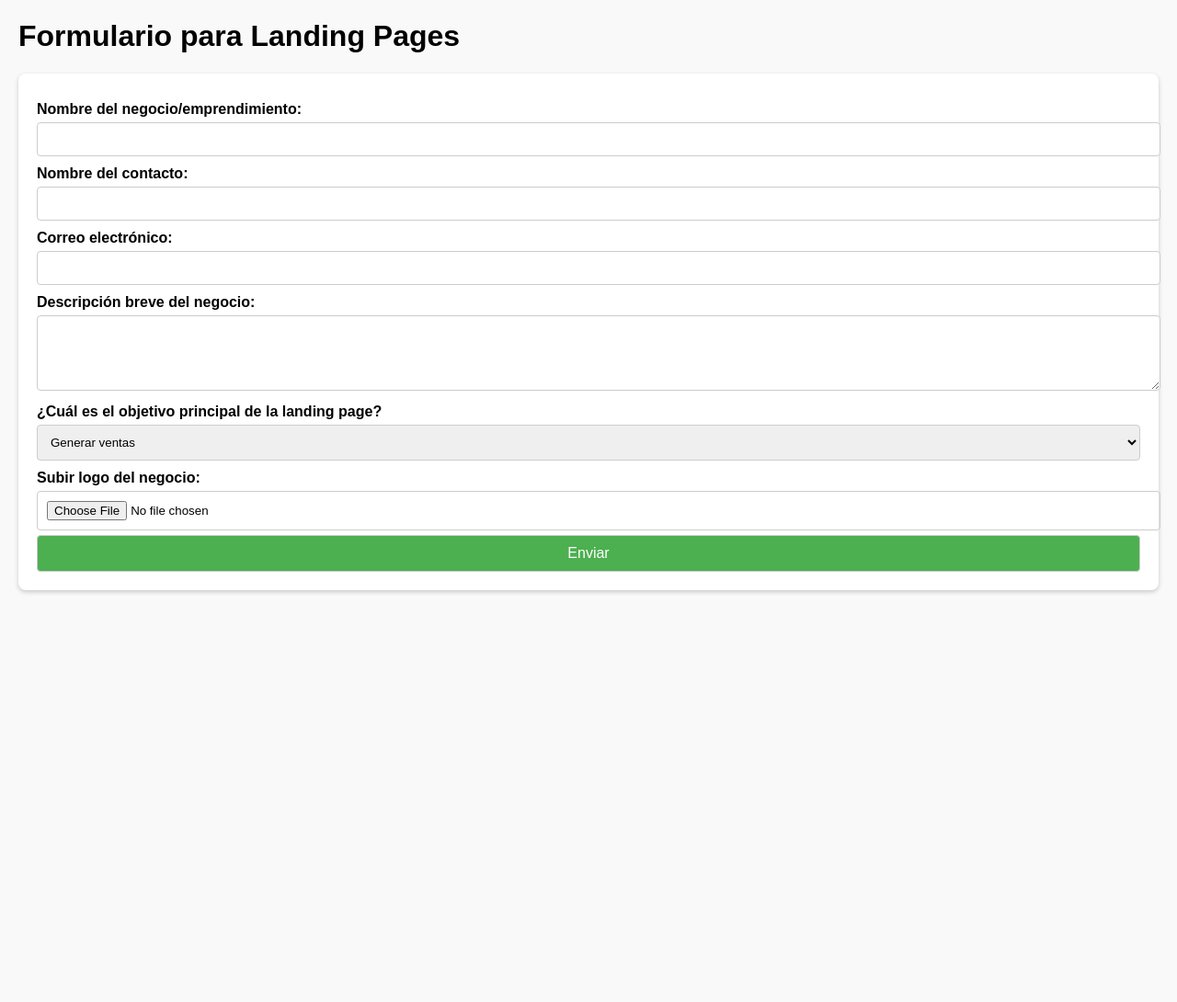
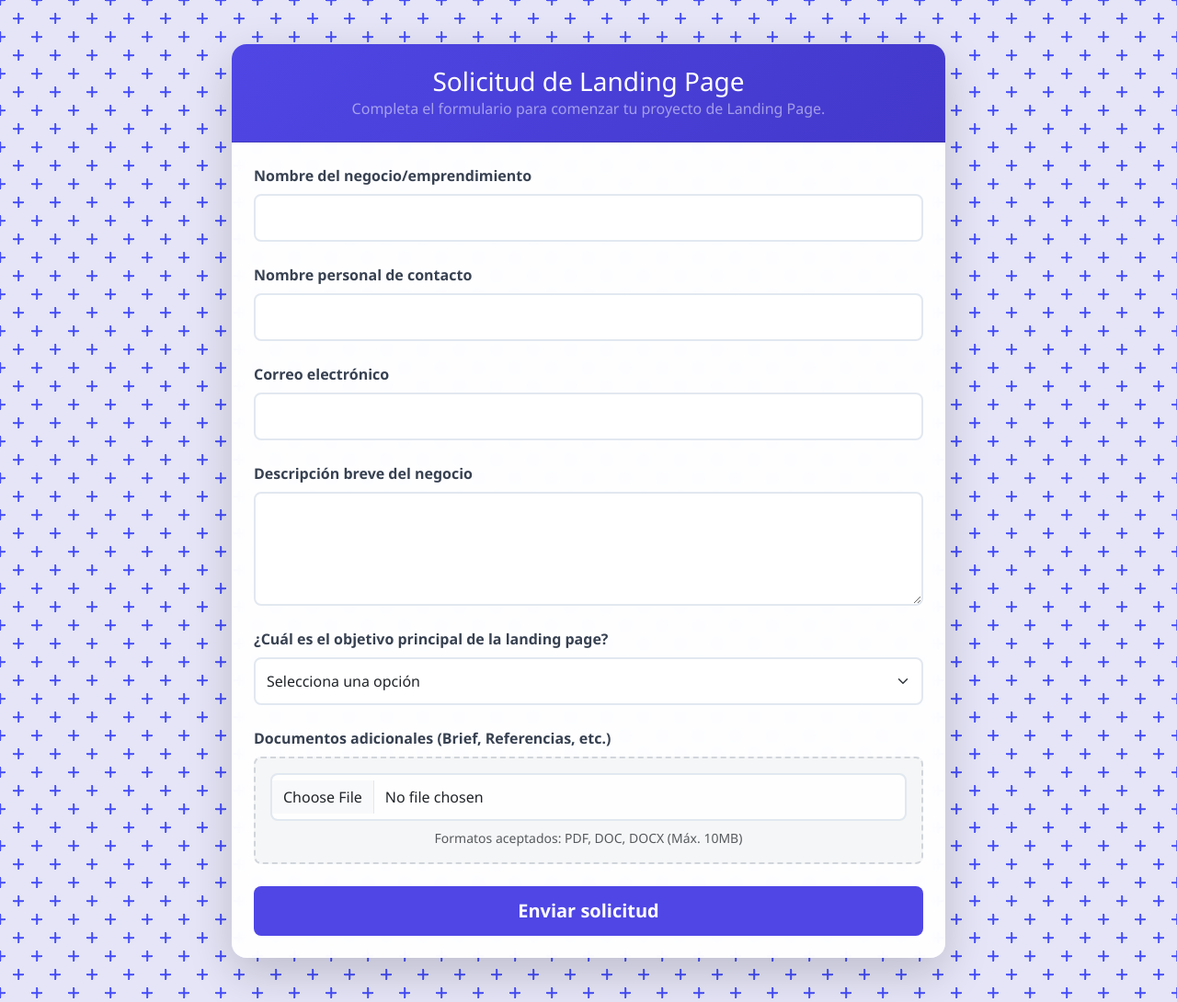
Before and after one commit to emadupre/Formulario, a plain HTML site: page index.html in a window 1280 px wide. Shown: the whole page at 92% size. Before the commit the page ends 800 px from the top, so only its background shows below. Drawn offline with nearby package versions, Linux system fonts and the light colour scheme.

Commit message:
Update Formulario

```diff
--- a/index.html
+++ b/index.html
@@ -2,46 +2,139 @@
 <html lang="en">
   <head>
     <meta charset="UTF-8" />
-    <meta name="viewport" content="width=device-width, initial-scale=1.0" />
+    <meta name="viewport" content="width=device-width, initial-scale=1" />
     <title>Formulario para Landing Pages</title>
-    <link rel="stylesheet" href="styles.css">
+    <link
+      href="https://cdn.jsdelivr.net/npm/bootstrap@5.3.3/dist/css/bootstrap.min.css"
+      rel="stylesheet"
+    />
+    <link rel="stylesheet" href="styles.css" />
   </head>
   <body>
-    <h1>Formulario para Landing Pages</h1>
-    <form id="landingForm">
-      <label for="businessName">Nombre del negocio/emprendimiento:</label>
-      <input type="text" id="businessName" name="businessName" required />
+    <div class="container py-5">
+      <div class="card shadow-lg">
+        <div class="card-header text-center">
+          <h3 class="text-white mb-0">Solicitud de Landing Page</h3>
+          <p class="text-white-50 mb-0">
+            Completa el formulario para comenzar tu proyecto de Landing Page.
+          </p>
+        </div>
+        <div class="card-body p-4">
+          <form
+            action="https://formspree.io/f/xyzkzyky"
+            method="POST"
+            id="landingForm"
+            class="needs-validation"
+            novalidate
+          >
+            <div class="mb-4">
+              <label for="businessName" class="form-label"
+                >Nombre del negocio/emprendimiento</label
+              >
+              <input
+                type="text"
+                class="form-control"
+                id="businessName"
+                name="businessName"
+                required
+              />
+              <div class="invalid-feedback">
+                Por favor ingresá el nombre del negocio.
+              </div>
+            </div>
 
-      <label for="contactName">Nombre del contacto:</label>
-      <input type="text" id="contactName" name="contactName" required />
+            <div class="mb-4">
+              <label for="contactName" class="form-label"
+                >Nombre personal de contacto</label
+              >
+              <input
+                type="text"
+                class="form-control"
+                id="contactName"
+                name="contactName"
+                required
+              />
+              <div class="invalid-feedback">Por favor ingresa tu nombre.</div>
+            </div>
 
-      <label for="email">Correo electrónico:</label>
-      <input type="email" id="email" name="email" required />
+            <div class="mb-4">
+              <label for="email" class="form-label">Correo electrónico</label>
+              <input
+                type="email"
+                class="form-control"
+                id="email"
+                name="email"
+                required
+              />
+              <div class="invalid-feedback">
+                Por favor ingresa un correo electrónico válido.
+              </div>
+            </div>
 
-      <label for="description">Descripción breve del negocio:</label>
+            <div class="mb-4">
+              <label for="description" class="form-label"
+                >Descripción breve del negocio</label
+              >
               <textarea
+                class="form-control"
                 id="description"
                 name="description"
                 rows="4"
                 required
               ></textarea>
+              <div class="invalid-feedback">
+                Por favor describe brevemente tu negocio.
+              </div>
+            </div>
 
-      <label for="goal"
+            <div class="mb-4">
+              <label for="goal" class="form-label"
                 >¿Cuál es el objetivo principal de la landing page?</label
               >
-      <select id="goal" name="goal" required>
+              <select class="form-select" id="goal" name="goal" required>
+                <option value="" disabled selected>
+                  Selecciona una opción
+                </option>
                 <option value="ventas">Generar ventas</option>
                 <option value="prospectos">Capturar prospectos</option>
                 <option value="portfolio">Mostrar portafolio</option>
                 <option value="informar">Informar sobre promociones</option>
                 <option value="otro">Otro</option>
               </select>
+              <div class="invalid-feedback">
+                Por favor selecciona un objetivo.
+              </div>
+            </div>
 
-      <label for="logo">Subir logo del negocio:</label>
-      <input type="file" id="logo" name="logo" accept="image/*" />
+            <div class="mb-4">
+              <label for="documents" class="form-label"
+                >Documentos adicionales (Brief, Referencias, etc.)</label
+              >
+              <div class="file-upload">
+                <input
+                  type="file"
+                  class="form-control"
+                  id="documents"
+                  name="documents"
+                  accept=".pdf,.doc,.docx"
+                />
+                <small class="text-muted d-block mt-2"
+                  >Formatos aceptados: PDF, DOC, DOCX (Máx. 10MB)</small
+                >
+              </div>
+            </div>
 
-      <button type="submit">Enviar</button>
+            <div class="d-grid gap-2">
+              <button type="submit" class="btn btn-primary btn-lg">
+                Enviar solicitud
+              </button>
+            </div>
           </form>
-    <script src="script.js"></script>
+        </div>
+      </div>
+    </div>
+
+    <script src="https://cdn.jsdelivr.net/npm/bootstrap@5.3.3/dist/js/bootstrap.bundle.min.js"></script>
+    <script src="/script.js"></script>
   </body>
 </html>
--- a/script.js
+++ b/script.js
@@ -1,21 +1,21 @@
-document
-  .getElementById("landingForm")
-  .addEventListener("submit", async function (event) {
-    event.preventDefault();
-    const formData = new FormData(this);
+// Validación del formulario
+(function () {
+    'use strict'
+    var forms = document.querySelectorAll('.needs-validation')
+    Array.prototype.slice.call(forms)
+        .forEach(function (form) {
+            form.addEventListener('submit', function (event) {
+                if (!form.checkValidity()) {
+                    event.preventDefault()
+                    event.stopPropagation()
+                } else {
 
-    const response = await fetch("https://formspree.io/f/xanqnwgw", {
-      method: "POST",
-      body: formData,
-      headers: {
-        Accept: "application/json",
-      },
-    });
-
-    if (response.ok) {
-      alert("Formulario enviado correctamente.");
-      this.reset();
-    } else {
-      alert("Error al enviar el formulario. Intenta nuevamente.");
-    }
-  });
+                    setTimeout(function () {
+                        form.reset();
+                        form.classList.remove('was-validated');
+                    }, 1000);
+                }
+                form.classList.add('was-validated')
+            }, false)
+        })
+})()
--- a/styles.css
+++ b/styles.css
@@ -1,35 +1,111 @@
+:root {
+    --primary-color: #4f46e5;
+    --hover-color: #4338ca;
+  }
+
   body {
-  font-family: Arial, sans-serif;
-  margin: 20px;
-  background-color: #f9f9f9;
+    background-color: #e5e5f7;
+    opacity: 1;
+    background: radial-gradient(
+        circle,
+        transparent 20%,
+        #e5e5f7 20%,
+        #e5e5f7 80%,
+        transparent 80%,
+        transparent
+      ),
+      radial-gradient(
+          circle,
+          transparent 20%,
+          #e5e5f7 20%,
+          #e5e5f7 80%,
+          transparent 80%,
+          transparent
+        )
+        20px 20px,
+      linear-gradient(#444cf7 1.6px, transparent 1.6px) 0 -0.8px,
+      linear-gradient(90deg, #444cf7 1.6px, #e5e5f7 1.6px) -0.8px 0;
+    background-size: 40px 40px, 40px 40px, 20px 20px, 20px 20px;
+    font-family: "Segoe UI", system-ui, -apple-system, sans-serif;
+    position: relative;
+    min-height: 100vh;
   }
-form {
-  background: white;
-  padding: 20px;
-  border-radius: 8px;
-  box-shadow: 0 2px 5px rgba(0, 0, 0, 0.2);
+
+  .container {
+    position: relative;
+    z-index: 10;
+    max-width: 800px;
   }
-label {
-  font-weight: bold;
-  display: block;
-  margin-top: 10px;
+
+  .card {
+    border: none;
+    border-radius: 1rem;
+    box-shadow: 0 15px 35px rgba(0, 0, 0, 0.2);
+    backdrop-filter: blur(10px);
+    background-color: rgba(255, 255, 255, 0.95);
   }
-input,
-textarea,
-select,
-button {
-  width: 100%;
-  padding: 10px;
-  margin-top: 5px;
-  border: 1px solid #ccc;
-  border-radius: 4px;
+
+  .card-header {
+    background: linear-gradient(
+      135deg,
+      var(--primary-color),
+      var(--hover-color)
+    );
+    border-radius: 1rem 1rem 0 0 !important;
+    padding: 1.5rem;
   }
-button {
-  background-color: #4caf50;
-  color: white;
-  font-size: 16px;
-  cursor: pointer;
+
+  .form-control,
+  .form-select {
+    border: 2px solid #e2e8f0;
+    border-radius: 0.5rem;
+    padding: 0.75rem;
+    transition: all 0.3s ease;
+    background-color: rgba(255, 255, 255, 0.9);
   }
-button:hover {
-  background-color: #45a049;
+
+  .form-control:focus,
+  .form-select:focus {
+    border-color: var(--primary-color);
+    box-shadow: 0 0 0 3px rgba(79, 70, 229, 0.1);
   }
+
+  .btn-primary {
+    background-color: var(--primary-color);
+    border: none;
+    border-radius: 0.5rem;
+    padding: 0.75rem 1.5rem;
+    font-weight: 600;
+    transition: all 0.3s ease;
+  }
+
+  .btn-primary:hover {
+    background-color: var(--hover-color);
+    transform: translateY(-1px);
+    box-shadow: 0 4px 12px rgba(79, 70, 229, 0.2);
+  }
+
+  .form-label {
+    font-weight: 600;
+    color: #374151;
+    margin-bottom: 0.5rem;
+  }
+
+  .invalid-feedback {
+    font-size: 0.875rem;
+  }
+
+  .file-upload {
+    position: relative;
+    padding: 1rem;
+    background-color: rgba(243, 244, 246, 0.8);
+    border: 2px dashed #d1d5db;
+    border-radius: 0.5rem;
+    text-align: center;
+    transition: all 0.3s ease;
+  }
+
+  .file-upload:hover {
+    background-color: rgba(229, 231, 235, 0.9);
+    border-color: var(--primary-color);
+  }
```
Lines whose indentation alone changed are shown as unchanged.
